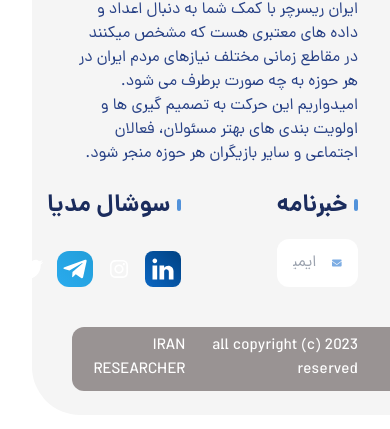
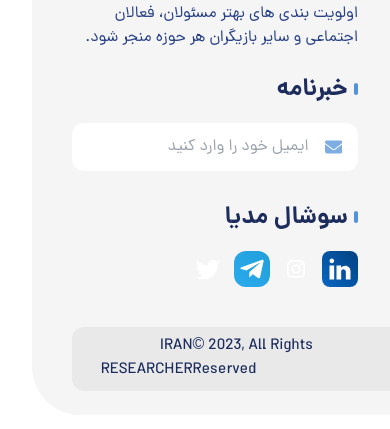
Before and after one commit to ghmasood/iran-researcher, a Next.js app: page / in a window 390 px wide. Shown: the part 365-794 px from the top of the page. Built offline with nearby package versions, Linux system fonts and the light colour scheme.

Commit message:
[IMPROVE] some responsive

```diff
--- a/src/components/Footer/components/AboutMenuSection/index.tsx
+++ b/src/components/Footer/components/AboutMenuSection/index.tsx
@@ -22,13 +22,13 @@ function AboutMenuSection({ customClass = "" }: { customClass?: string }) {
             بهتر مسئولان، فعالان اجتماعی و سایر بازیگران هر حوزه منجر شود.
           </span>
         </div>
-        <div className="flex gap-24 w-full ">
+        <div className="flex flex-col md:flex-row gap-x-24 gap-y-8 w-full ">
           <NewsLetter />
           <SocialMedia />
         </div>
       </div>
-      <div className="w-full bg-black-t50 text-white rounded-l-xl flex  pr-[2rem] sm:pr-[4rem] lg:pr-[6rem] xl:pr-[12.75rem] p-2 justify-between items-center">
-        <span>all copyright (c) 2023 reserved</span>
+      <div className="w-full bg-dark-t05 text-primary rounded-l-xl flex  pr-[2rem] sm:pr-[4rem] lg:pr-[6rem] xl:pr-[12.75rem] p-2 justify-between">
+        <span style={{ direction: "ltr" }}>© 2023, All Rights Reserved</span>
         <span>IRAN RESEARCHER</span>
       </div>
     </div>
--- a/src/components/Footer/components/NewsLetter/index.tsx
+++ b/src/components/Footer/components/NewsLetter/index.tsx
@@ -11,7 +11,7 @@ function NewsLetter({ customClass = "" }: INewsLetterProps) {
   const [email, setEmail] = useState("");
 
   return (
-    <div className="flex flex-col gap-4 w-1/2 ">
+    <div className="flex flex-col gap-4 w-full md:w-1/2 ">
       <BulletTitle>خبرنامه</BulletTitle>
       <BasicInput
         plchldr="ایمیل خود را وارد کنید "
--- a/src/components/Footer/components/SocialMedia/index.tsx
+++ b/src/components/Footer/components/SocialMedia/index.tsx
@@ -8,7 +8,7 @@ interface ISocialMediaProps {
 }
 function SocialMedia({ customClass = "" }: ISocialMediaProps) {
   return (
-    <div className="flex flex-col justify-between w-1/2">
+    <div className="flex flex-col justify-between gap-4 w-1/2">
       <BulletTitle>سوشال مدیا</BulletTitle>
       <div className="flex gap-2 rounded-xl">
         <Link
--- a/src/components/Footer/index.tsx
+++ b/src/components/Footer/index.tsx
@@ -6,8 +6,11 @@ import FooterCommentSection from "./components/CommentSection";
 function Footer() {
   return (
     <footer className="flex w-full items-center gap-8 pl-[2rem] sm:pl-[4rem] lg:pl-[6rem] xl:pl-[12.75rem] mt-auto mb-8">
-      <AboutMenuSection customClass="w-2/3" />
-      <FooterCommentSection lastComments={comments} customClass="w-1/3" />
+      <AboutMenuSection customClass="w-full lg:w-2/3" />
+      <FooterCommentSection
+        lastComments={comments}
+        customClass="hidden lg:w-1/3 lg:flex"
+      />
     </footer>
   );
 }
```
